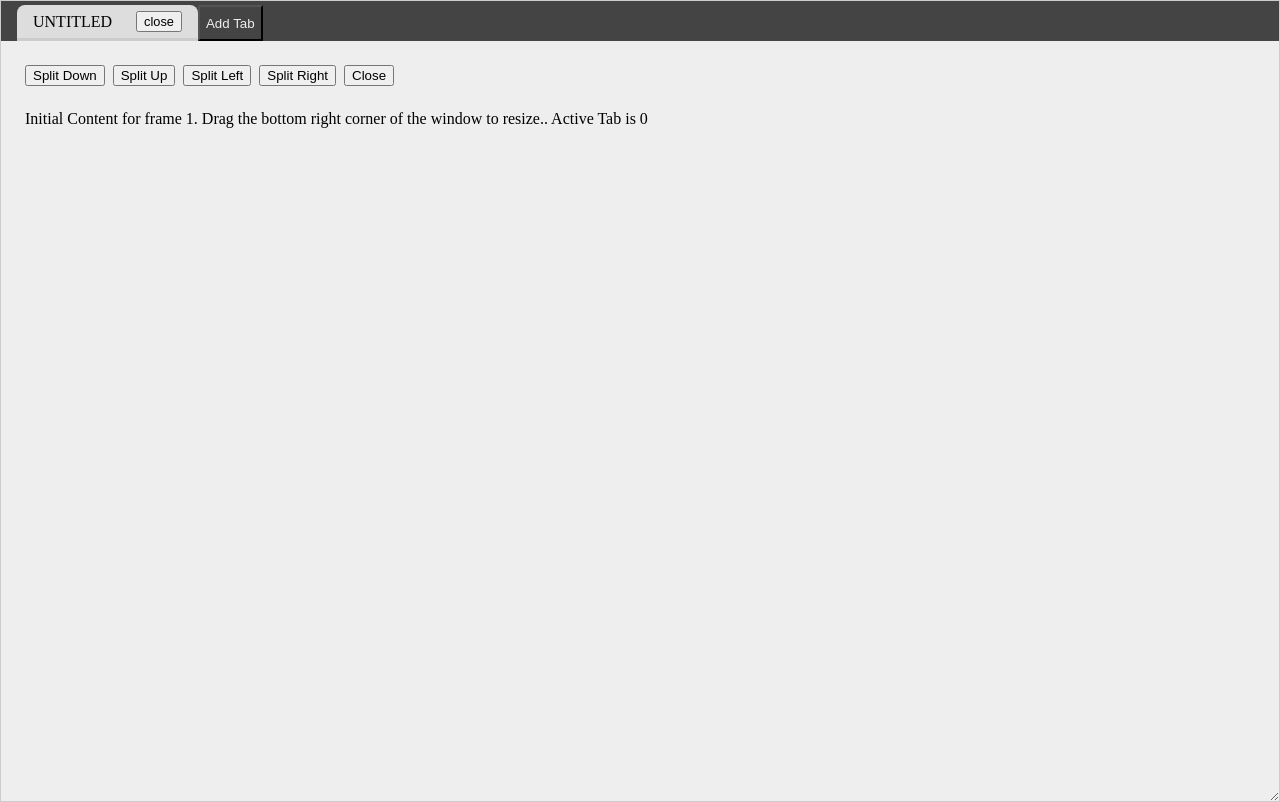
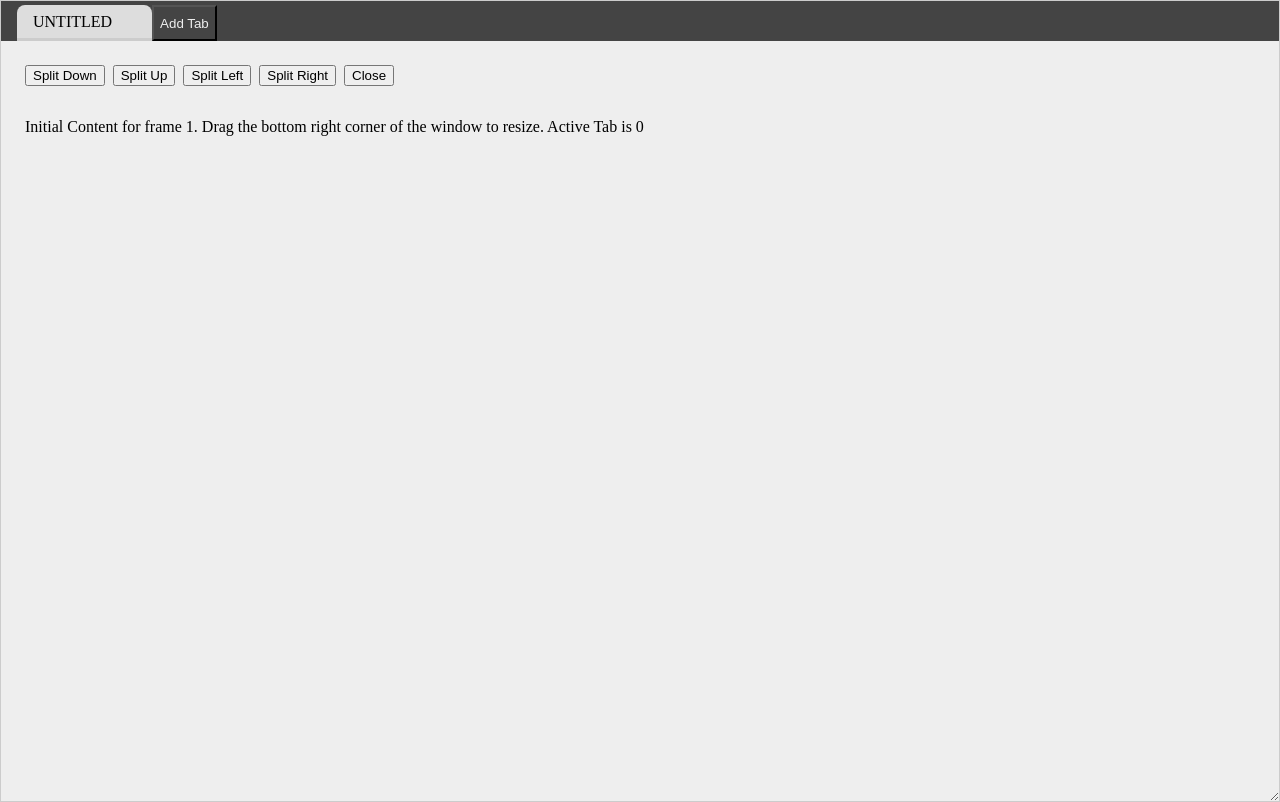
Before and after one commit to kunal-singh/react-tabs, a React (Vite) app: page / in a window 1280 px wide. Built offline with nearby package versions, Linux system fonts and the light colour scheme.

Commit message:
tree logic completed

```diff
--- a/src/app/components/AppFrame/app-frame.tsx
+++ b/src/app/components/AppFrame/app-frame.tsx
@@ -1,36 +1,44 @@
-import { ChildNodeData, FrameData } from 'src/app/domain/frame';
+import { ChildNodeData, FrameMetaData } from 'src/app/domain/frame';
 import AppTaskBar from '../AppTaskBar/app-task-bar';
 import AppWindowContent from '../AppWindowContent/app-window-content';
 import styles from './app-frame.module.scss';
 import useFrameData from 'src/app/hooks/frame-data.ts';
 import { Action, ActionType, FrameContentType } from 'src/app/domain/states.ts';
 import { Tabs } from 'src/app/domain/tabs';
-import { useEffect, useState } from 'react';
+import { useState } from 'react';
 import { useHierarchyDispatch } from 'src/app/services/hierarchy.service.tsx';
 
 export interface AppFrameProps extends ChildNodeData {
   initialTabs?: Tabs
-  initialContent?: FrameContentType
 }
 
 export function AppFrame(props: AppFrameProps) {
 
-  const {id, initialContent, initialTabs} = props;
-  const {tabs, addTab, removeTab, content, setContent} = useFrameData(id, initialTabs, initialContent);
+  const {id, initialTabs} = props;
+  const {tabs, addTab, removeTab, content, setContent} = useFrameData(id, initialTabs);
+  const [activeTab, setActiveTab] = useState(0);
   const dispatch = useHierarchyDispatch();
-  const [activeTab, setActiveTab] = useState(0);
-  useEffect(()=>{
-    if(tabs.length===0){
-      dispatch({id,type:ActionType.UNSPLIT} as Action)
+  // edge case handling for 0 tabs in a frame
+  // useEffect(()=>{
+  //   if(tabs.length===0){
+  //     dispatch({id,type:ActionType.UNSPLIT} as Action)
+  //   }
+  //  },[dispatch, id, tabs]);
+
+  function dispatchEvent(type:ActionType){
+    const metaData = {} as FrameMetaData; // objects like tab data etc. can be passed here.
+    if(type !== ActionType.UNSPLIT){
+      metaData.tabs = [...tabs];
     }
-   },[dispatch, id, tabs]);
+    dispatch({type,id,metaData} as Action);
+  }
   return (
     <div className={styles['container']}>
       <div className={styles['task-bar-wrapper']}>
         <AppTaskBar tabs={tabs} add={addTab} remove={removeTab} setTab={setActiveTab} activeTab={activeTab} ></AppTaskBar>
       </div>
       <div className={styles['content-wrapper']}>
-        <AppWindowContent content={content} setContent={setContent} frameId={id} activeTabIndex={activeTab}></AppWindowContent>
+        <AppWindowContent content={content} setContent={setContent} frameId={id} activeTabIndex={activeTab} dispatch={dispatchEvent}></AppWindowContent>
       </div>
     </div>
   );
--- a/src/app/components/AppTaskBar/app-task-bar.tsx
+++ b/src/app/components/AppTaskBar/app-task-bar.tsx
@@ -1,6 +1,6 @@
 import { Tabs } from 'src/app/domain/tabs';
 import styles from './app-task-bar.module.scss';
-import { MouseEvent } from 'react';
+import { MouseEvent, ReactNode } from 'react';
 
 /* eslint-disable-next-line */
 export interface AppTaskBarProps {
@@ -22,7 +22,7 @@ export function AppTaskBar(props: AppTaskBarProps) {
              return (
               <div className={`${styles['tab']} ${activeTab === index ? styles['active'] : `` }`} onClick={(e)=>{e.stopPropagation(); setTab(index);}}>
                   <div className={styles['name']}>{t.name}</div>
-                  <button type="button" className={styles['menu']} onClick={(e) => { e.stopPropagation(); remove(index)}}>close</button>
+                  {tabs.length>1 && <button type="button" className={styles['menu']} onClick={(e) => { e.stopPropagation(); remove(index)}}>close</button>}
               </div>
              )
           }))
--- a/src/app/components/AppWindowContent/app-window-content.module.scss
+++ b/src/app/components/AppWindowContent/app-window-content.module.scss
@@ -4,7 +4,9 @@
 .actions-container{
     display: flex;
     margin-bottom: 24px;
+    flex-wrap: wrap;
     & > *{
         margin-right: 8px;
+        margin-bottom: 8px;
     }
 }
--- a/src/app/components/AppWindowContent/app-window-content.tsx
+++ b/src/app/components/AppWindowContent/app-window-content.tsx
@@ -2,34 +2,34 @@ import { Action, ActionType, FrameContentType } from 'src/app/domain/states.ts';
 import styles from './app-window-content.module.scss';
 import { Dispatch, SetStateAction } from 'react';
 import { useHierarchyDispatch } from 'src/app/services/hierarchy.service.tsx';
+import { FrameMetaData } from 'src/app/domain/frame';
 
 
 export interface AppWindowContentProps {
   content: FrameContentType
   setContent: Dispatch<SetStateAction<FrameContentType>>
   frameId:number,
-  activeTabIndex:number
+  activeTabIndex:number,
+  dispatch: (type:ActionType) => void
 }
 
 export function AppWindowContent(props: AppWindowContentProps) {
-  const {content, setContent, frameId, activeTabIndex} = props; // use setContent to set state
-  const dispatch = useHierarchyDispatch();
+  const {content,activeTabIndex, dispatch} = props; // use setContent to set state
 
-  function dispatchEvent(type:ActionType){
-    dispatch({type,id:frameId} as Action);
-  }
+
+
 
 
   return (
     <div className={styles['container']}>
       <div className={styles['actions-container']}>
-      <button type="button"  onClick={(e) => dispatchEvent(ActionType.SPLITDOWN)}>Split Down</button>
-      <button type="button"  onClick={(e) => dispatchEvent(ActionType.SPLITUP)}>Split Up</button>
-      <button type="button"  onClick={(e) => dispatchEvent(ActionType.SPLITLEFT)}>Split Left</button>
-      <button type="button"  onClick={(e) => dispatchEvent(ActionType.SPLITRIGHT)}>Split Right</button>
-      <button type="button"  onClick={(e) => dispatchEvent(ActionType.UNSPLIT)}>Close</button>
+      <button type="button"  onClick={(e) => dispatch(ActionType.SPLITDOWN)}>Split Down</button>
+      <button type="button"  onClick={(e) => dispatch(ActionType.SPLITUP)}>Split Up</button>
+      <button type="button"  onClick={(e) => dispatch(ActionType.SPLITLEFT)}>Split Left</button>
+      <button type="button"  onClick={(e) => dispatch(ActionType.SPLITRIGHT)}>Split Right</button>
+      <button type="button"  onClick={(e) => dispatch(ActionType.UNSPLIT)}>Close</button>
       </div>
-      {content+`. Active Tab is `+activeTabIndex}
+      {content+` Active Tab is `+activeTabIndex}
     </div>
   );
 }
--- a/src/app/domain/states.ts
+++ b/src/app/domain/states.ts
@@ -1,3 +1,5 @@
+import { FrameMetaData } from "./frame";
+
 export enum ActionType{
     SPLITLEFT,
     SPLITRIGHT,
@@ -8,7 +10,8 @@ export enum ActionType{
 
 export interface Action{
     type: ActionType,
-    id: number
+    id: number,
+    metaData?: FrameMetaData
 }
 
 export type FrameContentType = string | number | null | undefined;
--- a/src/app/services/hierarchy.service.tsx
+++ b/src/app/services/hierarchy.service.tsx
@@ -107,7 +107,10 @@ function removeNode(headNode: FrameNode, id:number){
     parentFrame.data = {id} as ChildNodeData;
   }
 }
-
+/**
+ *
+ * using a binary tree as the data structure to store the frames.
+ */
 function nodeReducer(headNode: FrameNode, action: Action): FrameNode {
   const newHeadNode = JSON.parse(JSON.stringify(headNode)) as FrameNode;
   switch (action.type) {
```
Also changed, not shown: src/app/domain/frame.ts (+7 -1 lines).
